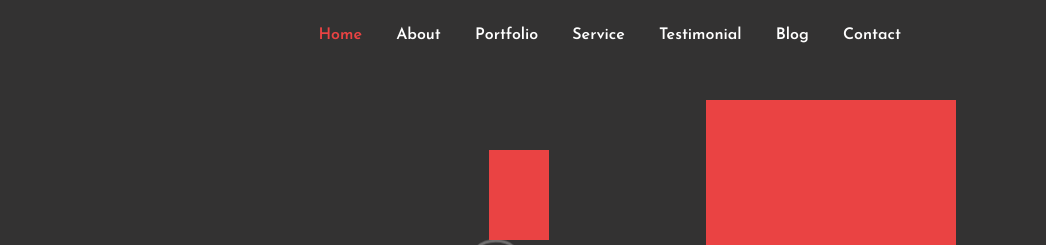
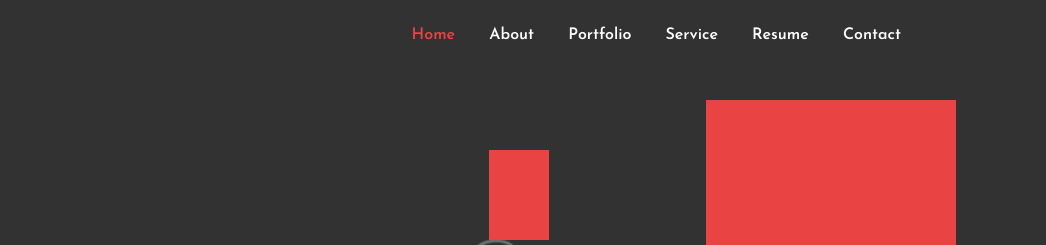
Before and after one commit to JiyadAhammad/Jiyad_Ahammad, a plain HTML site: page index.html in a window 1280 px wide. Shown: the top 245 px of the page, 234-1280 px from the left. Drawn offline with nearby package versions, Linux system fonts and the light colour scheme; no server answers.

Commit message:
Resume section added in menu bar and remove unwanted menu items

```diff
--- a/index.html
+++ b/index.html
@@ -82,8 +82,10 @@
 						<li><a href="#about">About</a></li>
 						<li><a href="#portfolio">Portfolio</a></li>
 						<li><a href="#service">Service</a></li>
+						<li><a href="#resume">Resume</a></li>
+						<!--
 						<li><a href="#testimonial">Testimonial</a></li>
-						<li><a href="#blog">Blog</a></li>
+						<li><a href="#blog">Blog</a></li> -->
 						<li><a href="#contact">Contact</a></li>
 					</ul>
 				</div>
@@ -105,8 +107,9 @@
 							<li><a href="#about">About</a></li>
 							<li><a href="#portfolio">Portfolio</a></li>
 							<li><a href="#service">Service</a></li>
-							<li><a href="#testimonial">Testimonial</a></li>
-							<li><a href="#blog">Blog</a></li>
+							<li><a href="#resume">Resume</a></li>
+							<!-- <li><a href="#testimonial">Testimonial</a></li>
+							<li><a href="#blog">Blog</a></li> -->
 							<li><a href="#contact">Contact</a></li>
 						</ul>
 					</div>
@@ -1427,7 +1430,7 @@
 		<!-- /SERVICES -->
 
 		<!-- RESUME -->
-		<div class="jiyad_tm_section">
+		<div class="jiyad_tm_section" id="resume">
 			<div class="jiyad_tm_resume">
 				<div class="content">
 					<div class="container">
```
